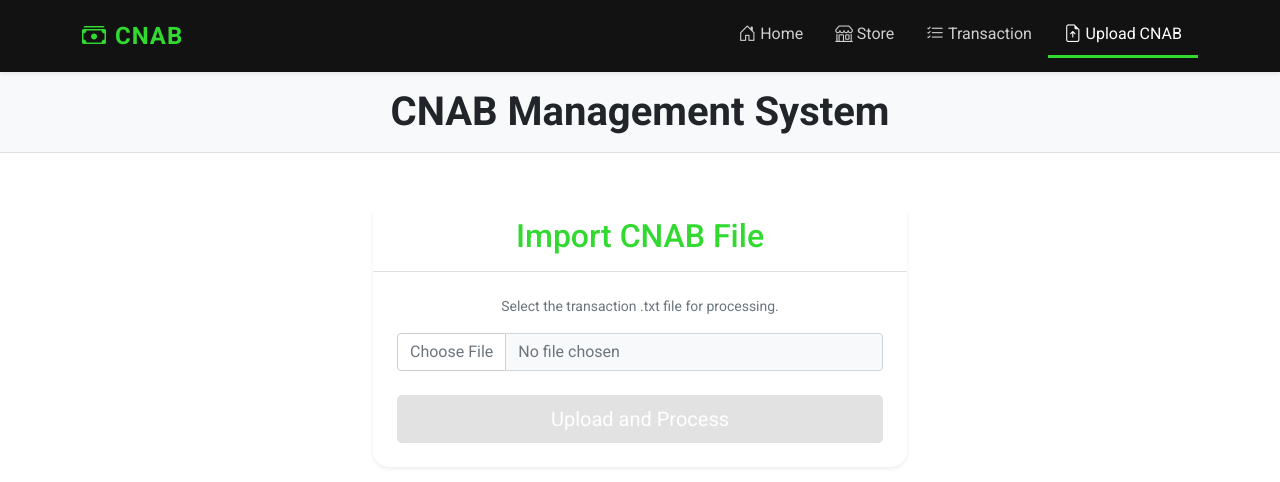
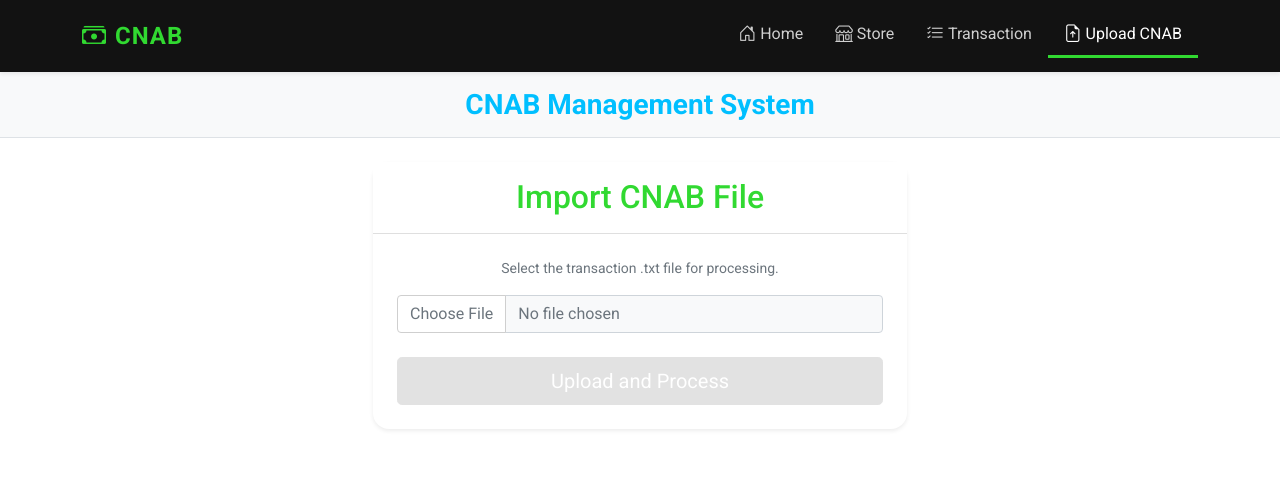
Before and after one commit to pauloalvesm/angular-cnab, an Angular app: page /cnab in a window 1280 px wide. Shown: the top 482 px of the page. Built offline with nearby package versions, Linux system fonts and the light colour scheme; no server answers.

Commit message:
style: change styles

```diff
--- a/src/app/modules/cnab/components/cnab-file/cnab-file.component.html
+++ b/src/app/modules/cnab/components/cnab-file/cnab-file.component.html
@@ -1,4 +1,4 @@
-<div class="container mt-5">
+<div class="container mt-2">
   <div class="row justify-content-center">
     <div class="col-12 col-md-8 col-lg-6">
       <div class="card shadow-sm border-0">
--- a/src/app/shared/components/header/header.component.html
+++ b/src/app/shared/components/header/header.component.html
@@ -1,7 +1,7 @@
 <header class="bg-light py-2 border-bottom mb-4">
   <div class="container">
     <div class="text-center my-2">
-      <h1 class="fw-bolder display-6">CNAB Management System</h1>
+      <h3 class="fw-bolder title-cnab">CNAB Management System</h3>
     </div>
   </div>
 </header>
--- a/src/app/shared/components/header/header.component.scss
+++ b/src/app/shared/components/header/header.component.scss
@@ -0,0 +1,3 @@
+.title-cnab {
+  color: var(--blue-color-1);
+}
--- a/src/app/shared/components/pagination/pagination.component.scss
+++ b/src/app/shared/components/pagination/pagination.component.scss
@@ -1,3 +1,3 @@
 .text-pagination {
-  color: var(--blue-color-2);
+  color: var(--blue-color-1);
 }
--- a/src/styles.scss
+++ b/src/styles.scss
@@ -8,7 +8,6 @@
   --green-color-2: #228B22;
   --green-color-3: #31D93140;
   --blue-color-1: #00BFFF;
-  --blue-color-2: #2498BE;
   --red-color-1: #D34343;
   --purple-color-1: #A020F0;
   --gray-color-1: #CFCFCF;
```
